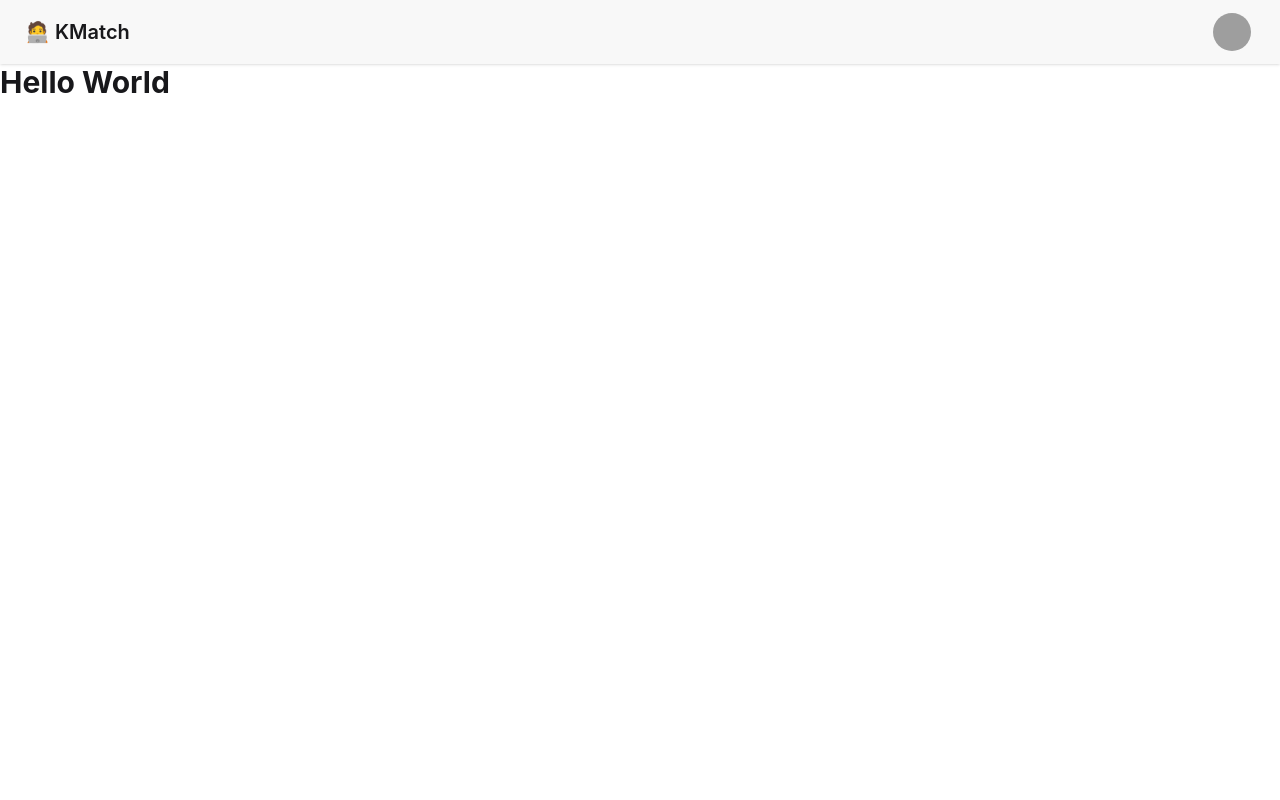
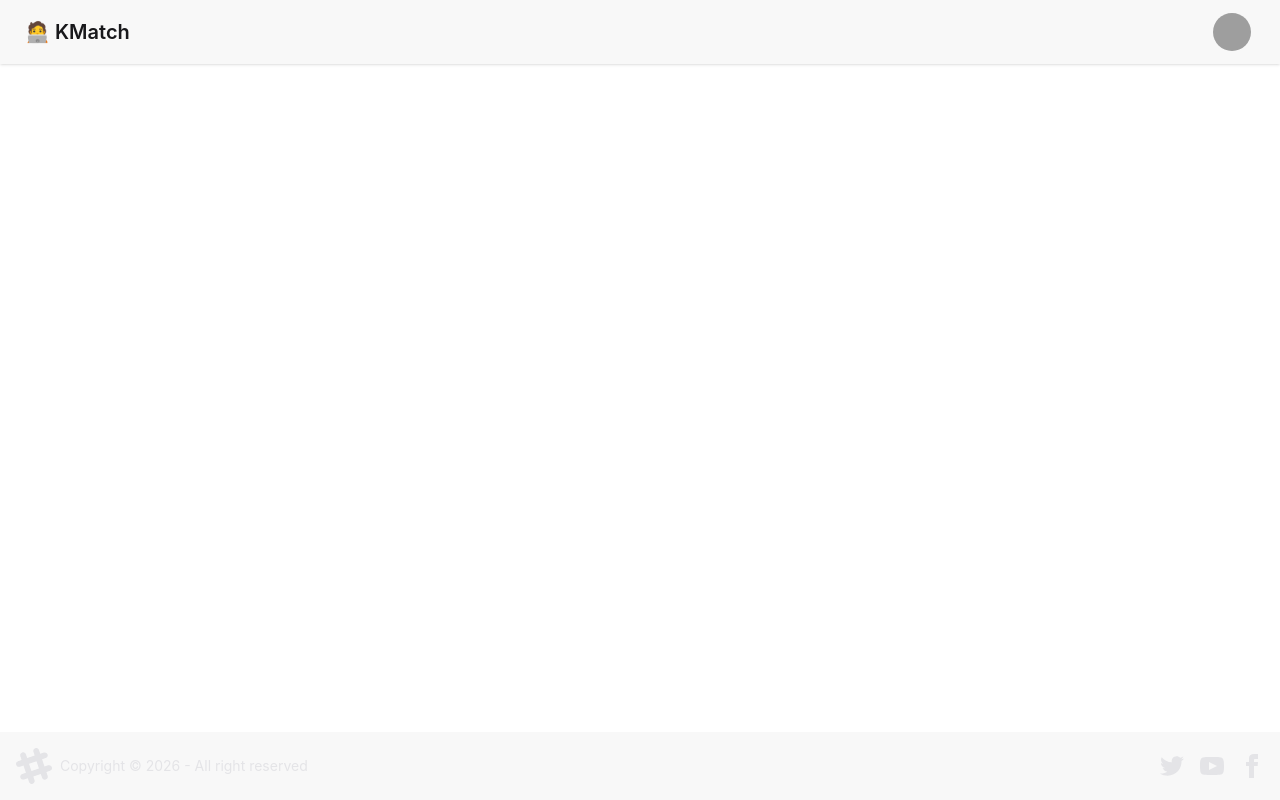
Before and after one commit to Shankhadeep25/Kreact, a React (Vite) app in the folder Kreact/: page / in a window 1280 px wide. Built offline with nearby package versions, Linux system fonts and the light colour scheme; grey boxes are pictures that could not be loaded.

Commit message:
Outlet added

```diff
--- a/Kreact/package.json
+++ b/Kreact/package.json
@@ -13,6 +13,7 @@
     "@tailwindcss/vite": "^4.2.0",
     "react": "^19.2.0",
     "react-dom": "^19.2.0",
+    "react-router-dom": "^7.13.0",
     "tailwindcss": "^4.2.0"
   },
   "devDependencies": {
--- a/Kreact/src/App.jsx
+++ b/Kreact/src/App.jsx
@@ -1,14 +1,25 @@
 import { useState } from 'react'
 import './App.css'
 import NavBar from './NavBar';
+import Body from './Body';
+import {BrowserRouter,
+  Route,Routes
+} from "react-router-dom";
 
 function App() {
   const [count, setCount] = useState(0)
 
   return (
     <>
-      <NavBar/>
-      <h1 className="text-3xl font-bold">Hello World</h1>
+      <BrowserRouter basename="/">
+        <Routes>
+          <Route path="/" element={<Body/>}>
+            <Route path="/login" element={<div>login Page</div>}/>
+            <Route path="/test" element={<div>test Page</div>}/>
+          </Route>
+        </Routes>
+      </BrowserRouter>
+      {/* <h1 className="text-3xl font-bold">Hello World</h1> */}
     </>
   );
 }
--- /dev/null
+++ b/Kreact/src/Body.jsx
@@ -0,0 +1,15 @@
+import NavBar from "./NavBar"
+import Footer from "./Footer"
+import { Outlet } from "react-router-dom"
+
+const Body = () => {
+  return (
+    <div>
+        <NavBar />
+        <Outlet/>
+        <Footer/>
+    </div>
+  )
+}
+
+export default Body
--- /dev/null
+++ b/Kreact/src/Footer.jsx
@@ -0,0 +1,59 @@
+import React from 'react'
+
+const Footer = () => {
+  return (
+    <footer className="footer sm:footer-horizontal bg-base-200 text-neutral-content items-center p-4 fixed bottom-0">
+      <aside className="grid-flow-col items-center">
+        <svg
+          width="36"
+          height="36"
+          viewBox="0 0 24 24"
+          xmlns="http://www.w3.org/2000/svg"
+          fillRule="evenodd"
+          clipRule="evenodd"
+          className="fill-current"
+        >
+          <path d="M22.672 15.226l-2.432.811.841 2.515c.33 1.019-.209 2.127-1.23 2.456-1.15.325-2.148-.321-2.463-1.226l-.84-2.518-5.013 1.677.84 2.517c.391 1.203-.434 2.542-1.831 2.542-.88 0-1.601-.564-1.86-1.314l-.842-2.516-2.431.809c-1.135.328-2.145-.317-2.463-1.229-.329-1.018.211-2.127 1.231-2.456l2.432-.809-1.621-4.823-2.432.808c-1.355.384-2.558-.59-2.558-1.839 0-.817.509-1.582 1.327-1.846l2.433-.809-.842-2.515c-.33-1.02.211-2.129 1.232-2.458 1.02-.329 2.13.209 2.461 1.229l.842 2.515 5.011-1.677-.839-2.517c-.403-1.238.484-2.553 1.843-2.553.819 0 1.585.509 1.85 1.326l.841 2.517 2.431-.81c1.02-.33 2.131.211 2.461 1.229.332 1.018-.21 2.126-1.23 2.456l-2.433.809 1.622 4.823 2.433-.809c1.242-.401 2.557.484 2.557 1.838 0 .819-.51 1.583-1.328 1.847m-8.992-6.428l-5.01 1.675 1.619 4.828 5.011-1.674-1.62-4.829z"></path>
+        </svg>
+        <p>Copyright © {new Date().getFullYear()} - All right reserved</p>
+      </aside>
+      <nav className="grid-flow-col gap-4 md:place-self-center md:justify-self-end">
+        <a>
+          <svg
+            xmlns="http://www.w3.org/2000/svg"
+            width="24"
+            height="24"
+            viewBox="0 0 24 24"
+            className="fill-current"
+          >
+            <path d="M24 4.557c-.883.392-1.832.656-2.828.775 1.017-.609 1.798-1.574 2.165-2.724-.951.564-2.005.974-3.127 1.195-.897-.957-2.178-1.555-3.594-1.555-3.179 0-5.515 2.966-4.797 6.045-4.091-.205-7.719-2.165-10.148-5.144-1.29 2.213-.669 5.108 1.523 6.574-.806-.026-1.566-.247-2.229-.616-.054 2.281 1.581 4.415 3.949 4.89-.693.188-1.452.232-2.224.084.626 1.956 2.444 3.379 4.6 3.419-2.07 1.623-4.678 2.348-7.29 2.04 2.179 1.397 4.768 2.212 7.548 2.212 9.142 0 14.307-7.721 13.995-14.646.962-.695 1.797-1.562 2.457-2.549z"></path>
+          </svg>
+        </a>
+        <a>
+          <svg
+            xmlns="http://www.w3.org/2000/svg"
+            width="24"
+            height="24"
+            viewBox="0 0 24 24"
+            className="fill-current"
+          >
+            <path d="M19.615 3.184c-3.604-.246-11.631-.245-15.23 0-3.897.266-4.356 2.62-4.385 8.816.029 6.185.484 8.549 4.385 8.816 3.6.245 11.626.246 15.23 0 3.897-.266 4.356-2.62 4.385-8.816-.029-6.185-.484-8.549-4.385-8.816zm-10.615 12.816v-8l8 3.993-8 4.007z"></path>
+          </svg>
+        </a>
+        <a>
+          <svg
+            xmlns="http://www.w3.org/2000/svg"
+            width="24"
+            height="24"
+            viewBox="0 0 24 24"
+            className="fill-current"
+          >
+            <path d="M9 8h-3v4h3v12h5v-12h3.642l.358-4h-4v-1.667c0-.955.192-1.333 1.115-1.333h2.885v-5h-3.808c-3.596 0-5.192 1.583-5.192 4.615v3.385z"></path>
+          </svg>
+        </a>
+      </nav>
+    </footer>
+  );
+}
+
+export default Footer
--- /dev/null
+++ b/Kreact/src/Profile.jsx
@@ -0,0 +1,9 @@
+import React from 'react'
+
+const Profile = () => {
+  return (
+    <div>Profile</div>
+  )
+}
+
+export default Profile
```
Also changed, not shown: Kreact/src/Login.jsx (added), 1 other file (tests, documents, lock files or other folders).
